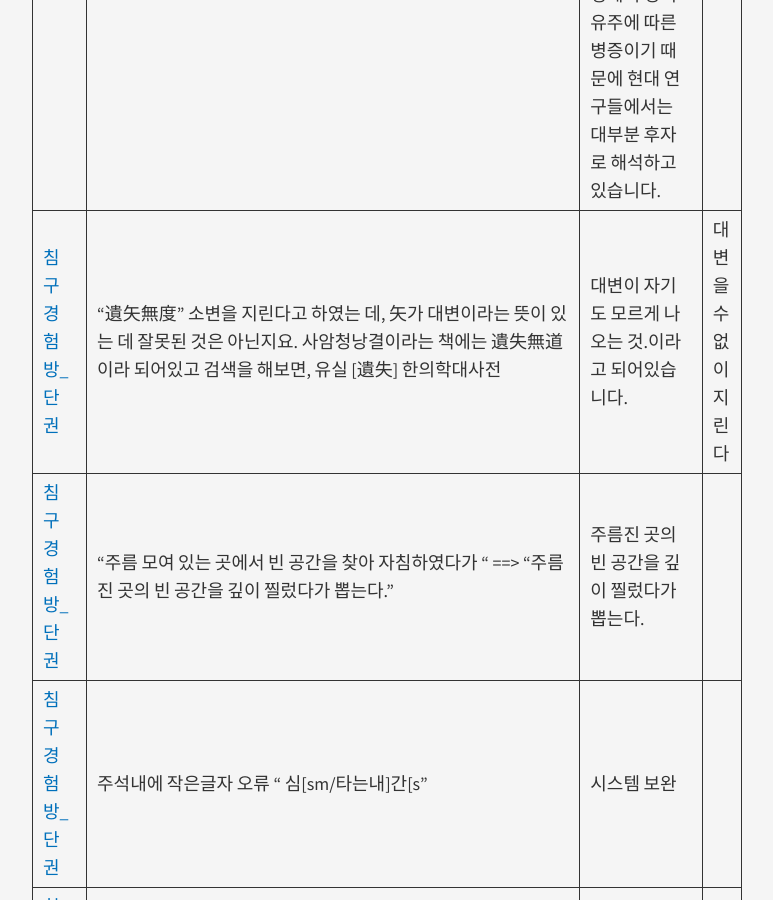
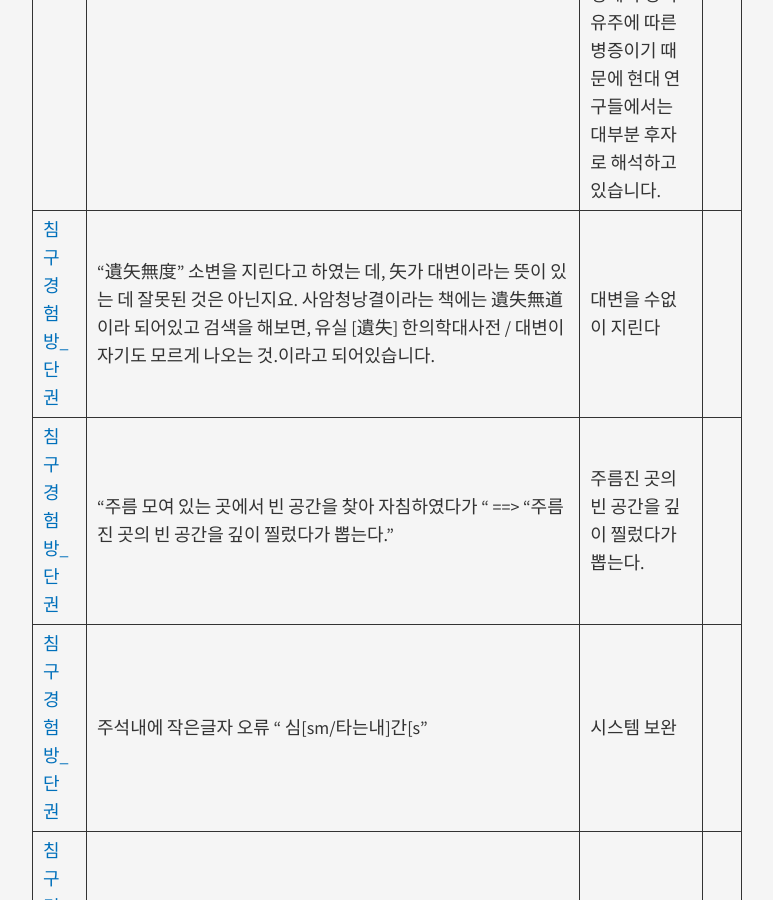
Before and after one commit to mediclassics/document, a Jekyll site: the page built from _posts/2016-05-31-2016년-2분기-오류신고-처리결과.md, in a window 1280 px wide and 900 px high, scrolled down 37629 px. Shown: the whole window, without its empty margins (253-1026 px from the left). Built offline with Jekyll 4.4.1, drawn with Linux system fonts in a browser that asks for light colours; nearby versions of some CDN libraries; some of the changed text lies outside the part shown.

Commit message:
탭 오류 수정

```diff
--- a/_posts/2016-05-31-2016년-2분기-오류신고-처리결과.md
+++ b/_posts/2016-05-31-2016년-2분기-오류신고-처리결과.md
@@ -12,7 +12,7 @@
 | [검요_상권](https://mediclassics.kr/books/115/volume/1/#content_19)                 | "모뢰(謀賴)모뢰(謀賴){모뢰(謀賴):《增修無寃錄諺解》의   본문에는 '야 힘 닙음'이라 번역되어 있고, 그에 대한 주석은 '도뢰(圖賴:죄를 덮어 씌우는 것)'와 유사하게 되어   있다.}"                                                                                                                                                                                                                                                                                                                                     | 시스템 보완                                                                                                                                                                                                                                                                                                                                                                                                                                                                                                                                                                                                                         |
 | [경악전서_권1](https://mediclassics.kr/books/139/volume/1/#content_165)             | "已甚"     http://www.zdic.net/c/2/db/215590.htm          ◎ 已甚 yǐshèn     [excessive;undue] 过分;过甚          已를 '이미'로 보면 곤란하고, '너무' 정도로...                                                                                                                                                                                                                                                                                                                                                     | 너무                                                                                                                                                                                                                                                                                                                                                                                                                                                                                                                                                                                                                                |
 | [경악전서_권3](https://mediclassics.kr/books/139/volume/3/#content_77)              | "나는   감히 신중함을 모르니"     - 敢에는 岂敢, '어찌 감히'의 뜻이 있으니,      여기에서는 "어찌 (감히) 신중(해야)함을 모르겠습니까" 정도가 좋겠습니다.                                                                                                                                                                                                                                                                                                                                                           | 醫가 비록 小道라도 性命이   관계되는데, 어찌 신중함을 모르겠습니까? 삼가 가르침을 듣겠다.                                                                                                                                                                                                                                                                                                                                                                                                                                                                                                                                           |
-| [경악전서_권8](https://mediclassics.kr/books/139/volume/8/#content_82)              | "不得越넘하여"     ==> 不得越하여                                                                                                                                                                                                                                                                                                                                                                                                                                                                                  | 　                                                                                                                                                                                                                                                                                                                                                                                                                                                                                                                                                                                                                                  |
+| [경악전서_권8](https://mediclassics.kr/books/139/volume/8/#content_82)              | "不得越넘하여"     | 不得越하여                                                                                                                                                                                                                                                                                                                                                                                                                                                                                  | 　                                                                                                                                                                                                                                                                                                                                                                                                                                                                                                                                                                                                                                  |
 | [동의보감_잡병편   권3](https://mediclassics.kr/books/8/volume/11/#content_174)     | 從輕이   從經의 잘못이 아닌지 알아보아야 함.                                                                                                                                                                                                                                                                                                                                                                                                                                                                       | 확인 결과 원본에도 '從輕'로   기록되어 있음                                                                                                                                                                                                                                                                                                                                                                                                                                                                                                                                                                                         |
 | [동의보감_잡병편   권7](https://mediclassics.kr/books/8/volume/15/#content_657)     | "刀圭"-오류                                                                                                                                                                                                                                                                                                                                                                                                                                                                                                        | 오자대로 ~알 => 도규                                                                                                                                                                                                                                                                                                                                                                                                                                                                                                                                                                                                                |
 | [동의보감_잡병편   권7](https://mediclassics.kr/books/8/volume/15/#content_655)     | "刀圭"-수정요함                                                                                                                                                                                                                                                                                                                                                                                                                                                                                                    | 오자대로 ~알 => 도규                                                                                                                                                                                                                                                                                                                                                                                                                                                                                                                                                                                                                |
@@ -158,7 +158,7 @@
 | [치종지남_권1](https://mediclassics.kr/books/85/volume/1/#content_41)               | 相去各二寸,   或一寸半許. 又肋下一寸, 點一穴, 並二穴, 當中一穴     ===> 相去各二寸, 或一寸半許, 又肋下一寸, 點一穴. 並二穴, 當中一穴 ...      문장을 點一穴 뒤에서 끊고 번역도 그렇게 해야 이해 될 듯                                                                                                                                                                                                                                                                                                              | 相去各二寸, 或一寸半許,   又肋下一寸, 點一穴. 並二穴, 當中一穴     번역수정함                                                                                                                                                                                                                                                                                                                                                                                                                                                                                                                                                       |
 | [치종지남_권2](https://mediclassics.kr/books/85/volume/2/#content_71)               | "경자(經刺)하고"     ===> 침을 놓고           * 經刺라는 용어가 있기는 한데, 치종지남에 어울리는 표현 같지 않음. 經을 동사로 보아 침을 놓다로 보는 것이 어떠할지                                                                                                                                                                                                                                                                                                                                                   | 침을 놓고                                                                                                                                                                                                                                                                                                                                                                                                                                                                                                                                                                                                                           |
 | [침구경험방_단권](https://mediclassics.kr/books/86/volume/1/#content_957)           | "   是小指次指不用이니 "     황제내경에 담의 시동병을 보면 "小趾次趾不用"라고 되어있습니다. 어느 것이 잘못된 것인가? 指는 손가락이고 趾는   발입니다. 그렇다하더라도 새끼발가락과 다음 발가락(넷째 발가락) 을 쓰지 못한다고 해야한다고 봅니다.                                                                                                                                                                                                                                                                     | 1) 지적하신 원문은   침구경험방에 "指"로 되어 있습니다. 옛 의서에서 발에도 "指"를 쓰는 용례가 있기 때문에 무리하게   교감하지는 않았습니다.     2) "小趾次趾"의 경우에 ⓐ4지와 5지를 동시에 지칭하는 경우와 ⓑ4지만을 지칭하는 경우 모두 가능합니다. 후자의   경우에는 '소지'가 시작점을 나타낸다고 할 수 있습니다. 해당 병증은 시동병에서 경맥 유주에 따른 병증이기 때문에 현대 연구들에서는 대부분   후자로 해석하고 있습니다.                                                                                                                                                                                                      |
-| [침구경험방_단권](https://mediclassics.kr/books/86/volume/1/#content_422)           | "遺矢無度"     소변을 지린다고 하였는 데, 矢가 대변이라는 뜻이 있는 데 잘못된 것은 아닌지요.     사암청낭결이라는 책에는 遺失無道이라 되어있고 검색을 해보면,  유실   [遺失] 한의학대사전 |  대변이 자기도 모르게 나오는 것.이라고   되어있습니다.                                                                                                                                                                                                                                                                 | 대변을 수없이 지린다                                                                                                                                                                                                                                                                                                                                                                                                                                                                                                                                                                                                                |
+| [침구경험방_단권](https://mediclassics.kr/books/86/volume/1/#content_422)           | "遺矢無度"     소변을 지린다고 하였는 데, 矢가 대변이라는 뜻이 있는 데 잘못된 것은 아닌지요.     사암청낭결이라는 책에는 遺失無道이라 되어있고 검색을 해보면,  유실   [遺失] 한의학대사전 /  대변이 자기도 모르게 나오는 것.이라고   되어있습니다.                                                                                                                                                                                                                                                                 | 대변을 수없이 지린다                                                                                                                                                                                                                                                                                                                                                                                                                                                                                                                                                                                                                |
 | [침구경험방_단권](https://mediclassics.kr/books/86/volume/1/#content_486)           | "주름   모여 있는 곳에서 빈 공간을 찾아 자침하였다가 "     ==> "주름진 곳의 빈 공간을 깊이 찔렀다가 뽑는다."                                                                                                                                                                                                                                                                                                                                                                                                       | 주름진 곳의 빈 공간을 깊이   찔렀다가 뽑는다.                                                                                                                                                                                                                                                                                                                                                                                                                                                                                                                                                                                       |
 | [침구경험방_단권](https://mediclassics.kr/books/86/volume/1/#content_387)           | 주석내에   작은글자 오류     " 심[sm/타는내]간[s"                                                                                                                                                                                                                                                                                                                                                                                                                                                                  | 시스템 보완                                                                                                                                                                                                                                                                                                                                                                                                                                                                                                                                                                                                                         |
 | [침구경험방_단권](https://mediclassics.kr/books/86/volume/1/#content_386)           | XX는   개요번호를 제외해야 함     "肺하니 主聲音이"                                                                                                                                                                                                                                                                                                                                                                                                                                                                | 개요번호 삭제                                                                                                                                                                                                                                                                                                                                                                                                                                                                                                                                                                                                                       |
```
